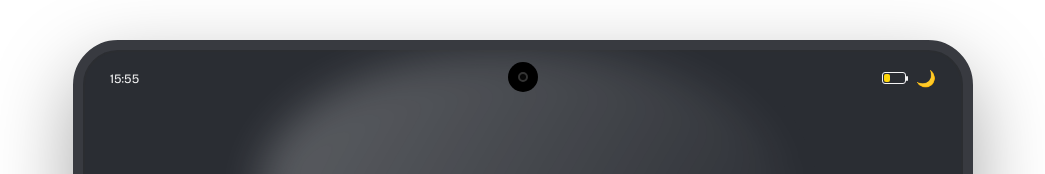
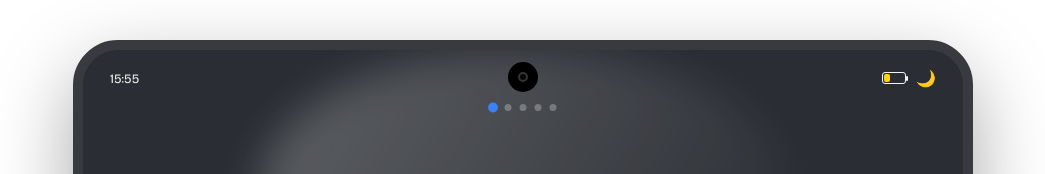
Before and after one commit to MSRMatrix/device-portfolio, a React (Vite) app: page /hobbies in a window 1280 px wide. Shown: the top 174 px of the page, without its empty margins (117-1162 px from the left). Built offline with nearby package versions, Linux system fonts and the light colour scheme.

Commit message:
add menu over hobbies

```diff
--- a/src/pages/Hobbies.jsx
+++ b/src/pages/Hobbies.jsx
@@ -8,7 +8,7 @@ import codingData from "@/data/coding";
 import dartsData from "@/data/darts";
 import YoutubePlayer from "@/components/YoutubePlayer";
 
-import { useState } from "react";
+import { useEffect, useRef, useState } from "react";
 
 const Hobbies = () => {
   const [activeSong, setActiveSong] = useState(null);
@@ -21,30 +21,80 @@ const Hobbies = () => {
     darts: dartsData,
   };
 
+  const [activeHobby, setActiveHobby] = useState(1);
+  const hobbyRefs = useRef([]);
+
+  useEffect(() => {
+    const observer = new IntersectionObserver(
+      (entries) => {
+        entries.forEach((entry) => {
+          if (entry.isIntersecting) {
+            setActiveHobby(Number(entry.target.dataset.hobbyId));
+          }
+        });
+      },
+      {
+        threshold: 0.6,
+      },
+    );
+
+    hobbyRefs.current.forEach((section) => {
+      if (section) {
+        observer.observe(section);
+      }
+    });
+
+    return () => observer.disconnect();
+  }, []);
+
   return (
     <section className="hobbies">
-      {hobbiesArray.map((hobby) => {
+      <div className="hobby-indicator">
+        {hobbiesArray.map((hobby) => (
+          <span
+            key={hobby.id}
+            className={activeHobby === hobby.id ? "active" : ""}
+            onClick={() => {
+              document
+                .querySelector(`[data-hobby-id="${hobby.id}"]`)
+                ?.scrollIntoView({
+                  behavior: "smooth",
+                });
+            }}
+          />
+        ))}
+      </div>
+
+      {hobbiesArray.map((hobby, index) => {
         const data = hobbyContent[hobby.key];
 
         return (
-          <article key={hobby.id} className="hobby-page">
+          <article
+            key={hobby.id}
+            data-hobby-id={hobby.id}
+            className="hobby-page"
+            ref={(element) => {
+              hobbyRefs.current[index] = element;
+            }}
+          >
             <div className="hobby-header">
               <Icon iconName={hobby.icon} />
 
               <h1>{hobby.name}</h1>
             </div>
 
-<div className="hobby-description">
-  {hobby.description.map((item, index) => (
-    <p key={index}>{item}</p>
-  ))}
-</div>
+            <div className="hobby-description">
+              {hobby.description.map((item, index) => (
+                <p key={index}>{item}</p>
+              ))}
+            </div>
 
             {data?.songs && (
               <div className="songs">
                 {data.songs.map((song) => (
-                  <div onClick={() => setActiveSong(song)}
+                  <div
                     key={song.id}
+                    onClick={() => setActiveSong(song)}
                     className={`song ${
                       activeSong?.id === song.id ? "active" : ""
                     }`}
--- a/src/styles/components/navigation.css
+++ b/src/styles/components/navigation.css
@@ -108,6 +108,7 @@
 
 
 .screen-link {
+  cursor: pointer;
   transition:
     transform 0.5s ease,
     opacity 0.3s ease;
--- a/src/styles/pages/hobbies.css
+++ b/src/styles/pages/hobbies.css
@@ -164,3 +164,43 @@
   }
 
 }
+
+.hobby-indicator {
+  position: fixed;
+
+  margin-top: 10px;
+  left: 50%;
+  cursor: pointer;
+  transform: translateX(-50%);
+
+  display: flex;
+  align-items: center;
+
+  gap: 8px;
+
+  z-index: 10;
+
+  span {
+    width: 7px;
+    height: 7px;
+
+    border-radius: 50%;
+
+    background: var(--text-secondary);
+
+    opacity: 0.4;
+
+    transition:
+      transform 0.3s ease,
+      background 0.3s ease,
+      opacity 0.3s ease;
+  }
+
+  span.active {
+    background: var(--accent);
+    cursor: default;
+    opacity: 1;
+
+    transform: scale(1.4);
+  }
+}
```
Also changed, not shown: 2 other files (tests, documents, lock files or other folders).
